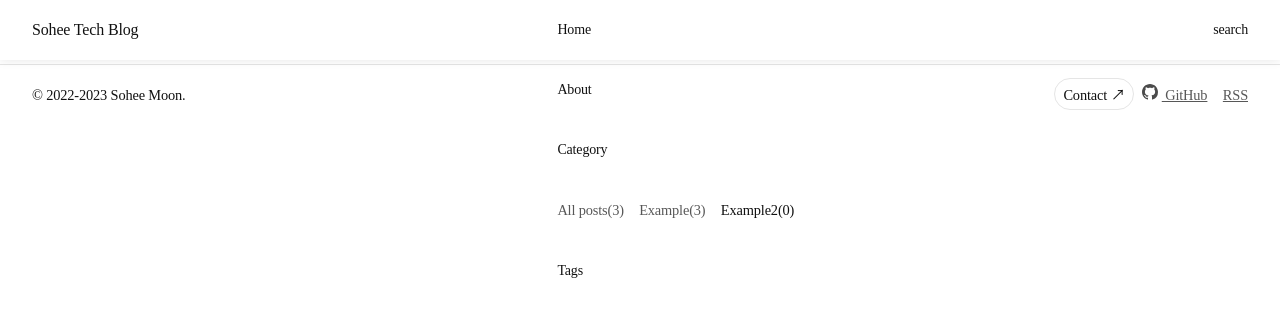
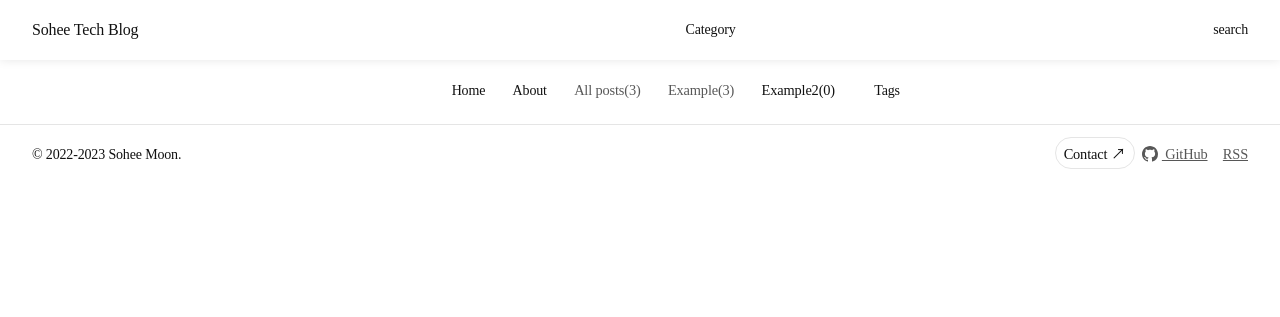
Before and after one commit to soheetech/soheetech.github.io, a Jekyll site: the page built from category/example2.md, in a window 1280 px wide. Shown: the top 317 px of the page. Built offline with Jekyll 4.4.1, drawn with Linux system fonts in a browser that asks for light colours; some web fonts are replaced.

Commit message:
Update main.scss

```diff
--- a/assets/css/main.scss
+++ b/assets/css/main.scss
@@ -5,6 +5,8 @@
 
 
 /* header & footer */
+
+main { padding-top: 60px; }
 
 header, footer {
   display: flex;
@@ -24,18 +26,20 @@ header {
   box-shadow: 0 0 10px rgba(0,0,0,0.1);
 }
 
-header h1 a { display: flex; }
+header nav { text-align: center; }
 
-header h1 svg {
-  vertical-align: text-bottom;
-  fill: currentColor;
+header nav li {
+  display: inline-block;
+  margin: 0 var(--space-side);
 }
-
-header h1 span { padding-left: var(--space-sides); }
 
 footer {
   border-top: 1px solid var(--color-gray);
-  font-size: var(--font-small);
+}
+
+footer .social svg {
+  vertical-align: text-bottom;
+  fill: currentColor;
 }
 
 
```
